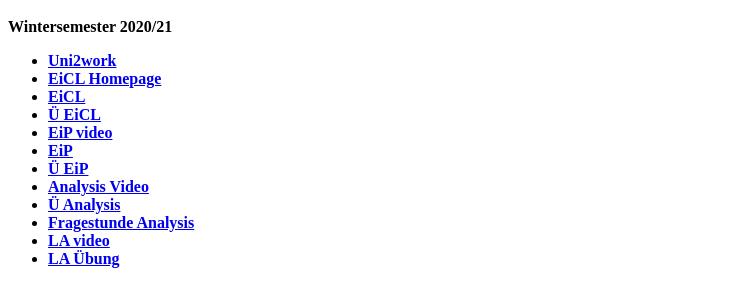
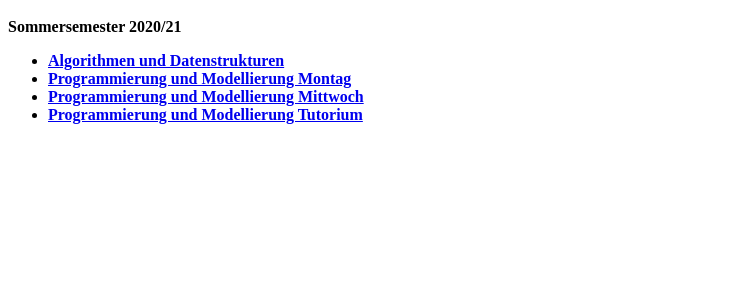
Before and after one commit to JiayiWang-LMU/JiayiWang-LMU.github.io, a plain HTML site: page index.html in a window 1280 px wide. Shown: the part 48-354 px from the top of the page, without its empty margins (0-754 px from the left). Drawn offline with Linux system fonts and the light colour scheme.

Commit message:
Update index.html

```diff
--- a/index.html
+++ b/index.html
@@ -7,18 +7,11 @@
   <center>
 <h1>Info+CL</h1>
 </center>
- <b>Wintersemester 2020/21<br>
+ <b>Sommersemester 2020/21<br>
 	<ul>
-<li> <a href="https://uni2work.ifi.lmu.de/">Uni2work</a></li>
-<li> <a href="https://moodle.lmu.de/course/view.php?id=8470">EiCL Homepage</a></li>
-<li> <a href="https://lmu-munich.zoom.us/j/92735145100?pwd=L0I5aVF1cDJqRm9HcWhxOHJIVFg2dz09">EiCL</a></li>
-<li> <a href="https://lmu-munich.zoom.us/j/97236754541?pwd=QkgwanZEYTZFbU9SUjhCaXorZGdsZz09">Ü EiCL</a></li>
-<li> <a href="https://cast.itunes.uni-muenchen.de/vod/playlists/2wbjtQrXhL.html">EiP video</a></li>
-<li> <a href="https://lmu-munich.zoom.us/j/96972896122?pwd=dU5mNEJDeGJ3VEJuVVlJKzFBVHUrUT09">EiP</a></li>
-<li> <a href="https://lmu-munich.zoom.us/j/97451662231?pwd=Nk9nTXhzOVlveVZaSEZydGpldGdCZz09">Ü EiP</a></li>
-<li> <a href="https://cast.itunes.uni-muenchen.de/vod/playlists/Jcq6ThVqc7.html">Analysis Video</a></li>
-<li> <a href="https://lmu-munich.zoom.us/j/94818948675?pwd=b0FYUm5BbHR5S2xWRHV3dWNiL0xhUT09">Ü Analysis</a></li>
-<li> <a href="https://lmu-munich.zoom.us/j/93600455012?pwd=bnZpUFEvVzFIZ0RDMHhzanJKOUxsdz09">Fragestunde Analysis</a></li>
-<li> <a href="https://www.math.lmu.de/~spann/vorlesungen/linalg/ws20/videos/index.php">LA video</a></li>
-<li> <a href="https://lmu-munich.zoom.us/j/92882533234?pwd=Z0ZlV3lRQnp3RDhDS3JyTUwyMGFTUT09#success">LA Übung</a></li>
+<li> <a href="https://lmu-munich.zoom.us/j/96720024697?pwd=dEF2dGwvSmpFSjdaSkUwejV0QzNOZz09">Algorithmen und Datenstrukturen</a></li>
+<li> <a href="https://lmu-munich.zoom.us/s/98779720990">Programmierung und Modellierung Montag</a></li>
+<li> <a href="https://lmu-munich.zoom.us/s/91810801228">Programmierung und Modellierung Mittwoch</a></li>
+<li> <a href="https://lmu-munich.zoom.us/j/99843242476?pwd=MkJBWUNTOFhMREdXeXVQRFQySmhVZz09">Programmierung und Modellierung Tutorium</a></li>
+
 	 </ul>
```
